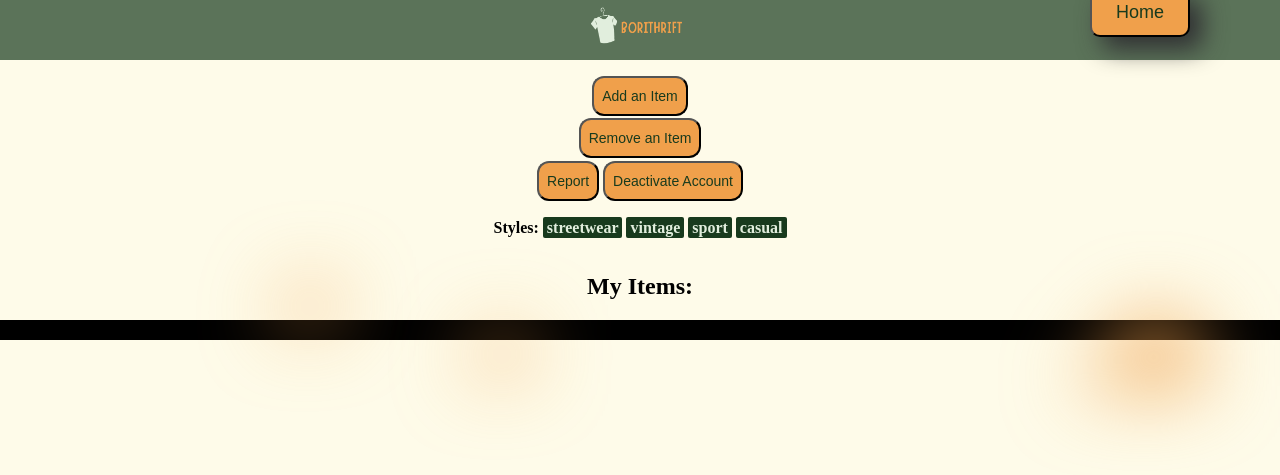
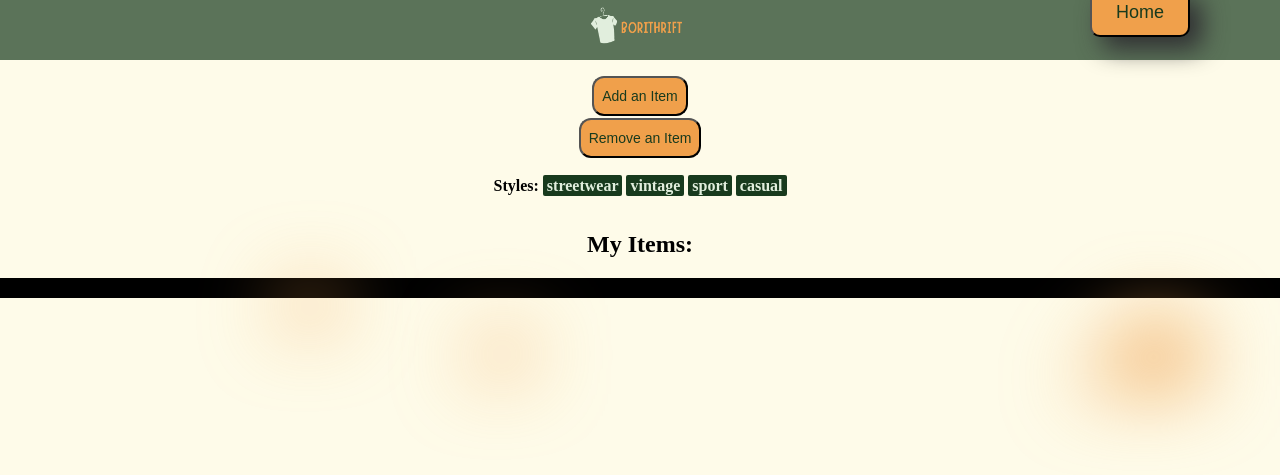
Before and after one commit to Linerah/Borithrift, a Flask app: page /profile in a window 1280 px wide. Shown: the top 475 px of the page. Run offline with Flask 2, Linux system fonts and the light colour scheme; data that the repository does not hold is empty; some libraries are stand-ins or nearby versions.

Commit message:
changes to profile

```diff
--- a/templates/Profile.html
+++ b/templates/Profile.html
@@ -71,9 +71,6 @@
             <input type="submit" class="general-button" value="Add an Item" name="Add"></input></form>
         <form method="POST">
         <input type="submit" class="general-button" value="Remove an Item" name="Remove"></input></form>
-        <button class="general-button">Report</button>
-        <button class="general-button">Deactivate Account
-        </button>
 
 
 
```
